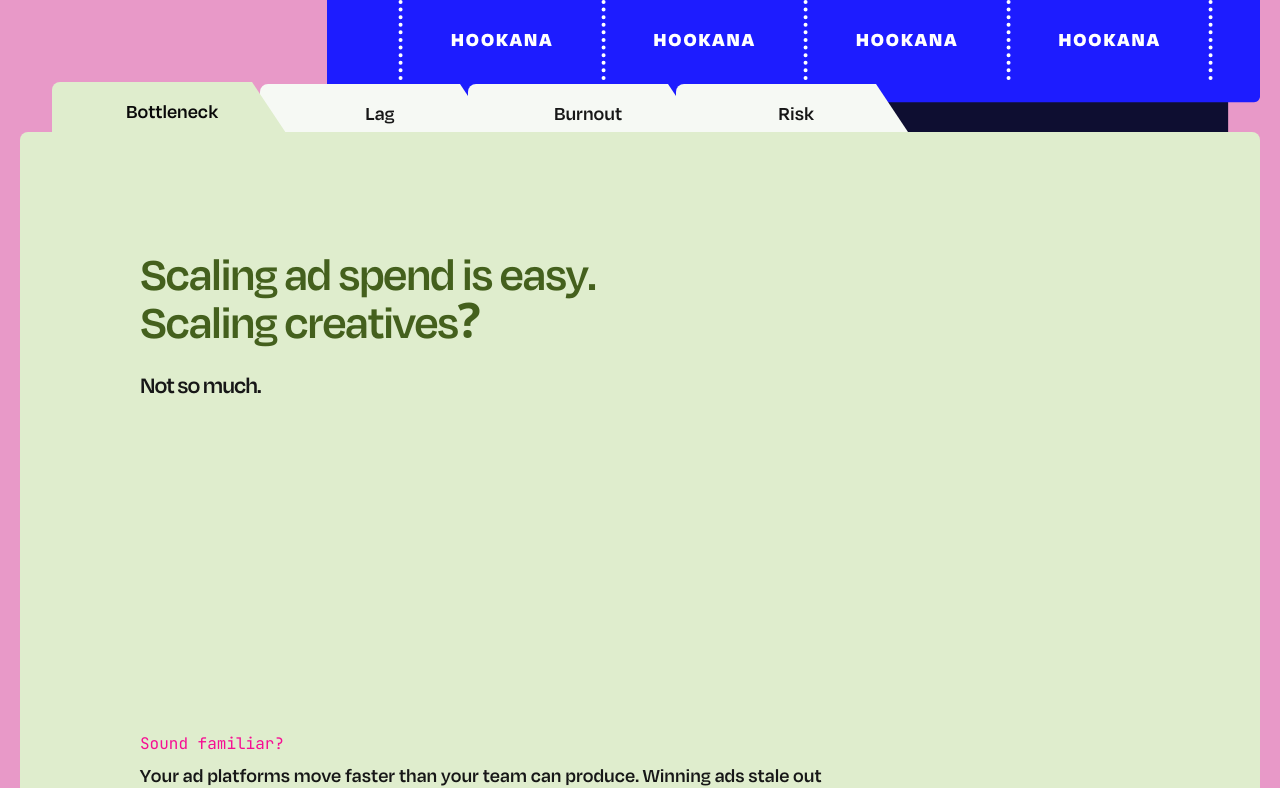
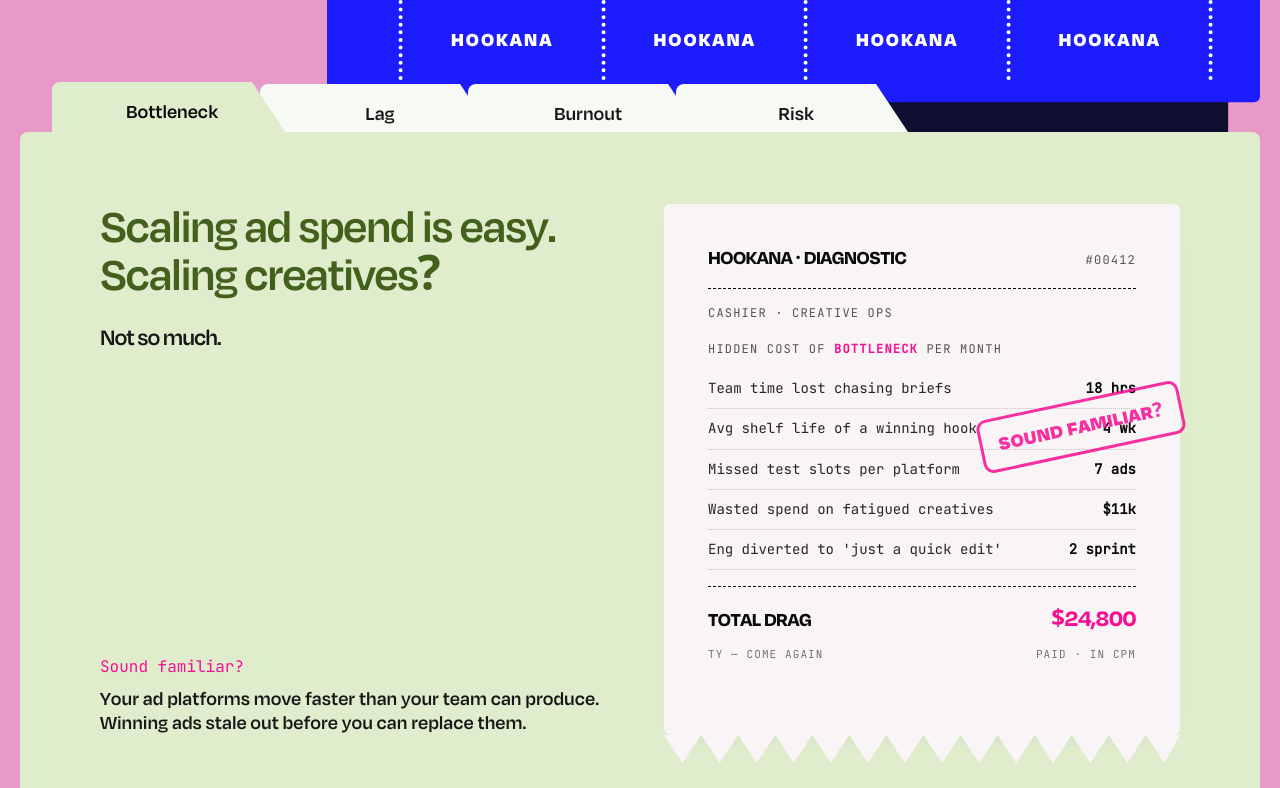
Before and after one commit to whonoahexe/hookana, a Next.js app: page / in a window 1280 px wide. Shown: the part 1160-1948 px from the top of the page. Built offline with nearby package versions, Linux system fonts and the light colour scheme.

Commit message:
feat: problems breakdown

```diff
--- a/components/landing/problems.tsx
+++ b/components/landing/problems.tsx
@@ -1,39 +1,180 @@
+"use client"
+
 import { Tabs, TabsContent, TabsList, TabsTrigger } from "@/components/ui/tabs"
+
+type ReceiptItem = {
+  qty: string
+  desc: string
+}
 
 const tabs = [
   {
     value: "bottleneck",
     label: "Bottleneck",
     inactiveWidth: "10.5rem",
-    heading: "Scaling ad spend is easy. Scaling creatives?",
+    headlineLine1: "Scaling ad spend is easy.",
+    headlineLine2: "Scaling creatives?",
     subheading: "Not so much.",
+    ask: "Sound familiar?",
     body: "Your ad platforms move faster than your team can produce. Winning ads stale out before you can replace them.",
+    receipt: {
+      num: "#00412",
+      problem: "BOTTLENECK",
+      total: "$24,800",
+      items: [
+        { qty: "18 hrs", desc: "Team time lost chasing briefs" },
+        { qty: "4 wk", desc: "Avg shelf life of a winning hook" },
+        { qty: "7 ads", desc: "Missed test slots per platform" },
+        { qty: "$11k", desc: "Wasted spend on fatigued creatives" },
+        { qty: "2 sprint", desc: "Eng diverted to 'just a quick edit'" },
+      ] satisfies ReceiptItem[],
+    },
   },
   {
     value: "lag",
     label: "Lag",
     inactiveWidth: "8.5rem",
-    heading: "Weeks to produce. Days to go stale.",
-    subheading: "The math doesn't add up.",
-    body: "By the time your creative is approved, tested, and live — the trend has passed. Your competitors already iterated three times.",
+    headlineLine1: "Briefs go out Monday.",
+    headlineLine2: "Assets land next Thursday.",
+    subheading: "By then the trend is gone.",
+    ask: "Sound familiar?",
+    body: "Every extra day between concept and live ad is CPM you can't recover. Winning hooks have a shelf life, and your pipeline is measured in weeks.",
+    receipt: {
+      num: "#00567",
+      problem: "LAG",
+      total: "$31,200",
+      items: [
+        { qty: "10 days", desc: "Brief → live ad turnaround" },
+        { qty: "3 trends", desc: "Missed this quarter" },
+        { qty: "$18k", desc: "CPM inflation while waiting" },
+        { qty: "42%", desc: "Drop in CTR after day 14" },
+        { qty: "1 wk", desc: "Dead air between test cycles" },
+      ] satisfies ReceiptItem[],
+    },
   },
   {
     value: "burnout",
     label: "Burnout",
     inactiveWidth: "10rem",
-    heading: "Your best creatives are stuck in a loop.",
-    subheading: "Resize. Repurpose. Repeat.",
-    body: "When top talent spends their days reformatting banners and resizing assets, they burn out — and your creative quality suffers.",
+    headlineLine1: "Your best strategist is",
+    headlineLine2: "trimming TikToks at 11pm.",
+    subheading: "Again.",
+    ask: "Sound familiar?",
+    body: "Growth teams weren't built to be creative factories. When every launch depends on heroics, the people who care most are the first to leave.",
+    receipt: {
+      num: "#00689",
+      problem: "BURNOUT",
+      total: "2 FTE",
+      items: [
+        { qty: "11:42pm", desc: "Avg export time on launch nights" },
+        { qty: "6 apps", desc: "Tools your editor juggles nightly" },
+        { qty: "2 FTE", desc: "Unbudgeted production hours / mo" },
+        { qty: "1 dept", desc: "At risk of attrition this quarter" },
+        { qty: "0 days", desc: "Your creative lead took off in Q1" },
+      ] satisfies ReceiptItem[],
+    },
   },
   {
     value: "risk",
     label: "Risk",
     inactiveWidth: "9.75rem",
-    heading: "More output shouldn't mean less control.",
-    subheading: "But it usually does.",
-    body: "As creative volume scales, brand consistency breaks down. Off-brand assets ship, mistakes compound, and trust erodes.",
+    headlineLine1: "One ad account,",
+    headlineLine2: "three winners on rotation.",
+    subheading: "Until they aren't.",
+    ask: "Sound familiar?",
+    body: "When two creatives carry 80% of spend, a single fatigue curve tanks the quarter. Testing volume isn't a nice-to-have — it's the only insurance policy that works.",
+    receipt: {
+      num: "#00741",
+      problem: "RISK",
+      total: "80% SPEND",
+      items: [
+        { qty: "3 ads", desc: "Carrying 80% of your account" },
+        { qty: "9 days", desc: "Until the next fatigue curve hits" },
+        { qty: "1 event", desc: "Between 'on track' and 'tanked quarter'" },
+        { qty: "0 backup", desc: "Tested hooks ready to promote" },
+        { qty: "$62k", desc: "Exposed spend on brittle rotation" },
+      ] satisfies ReceiptItem[],
+    },
   },
 ]
+
+function DiagnosticReceipt({
+  receipt,
+}: {
+  receipt: (typeof tabs)[0]["receipt"]
+}) {
+  return (
+    <div className="relative w-full self-start rounded-sm bg-pink-50 px-11 pt-10 pb-18 shadow-[0_1px_0_rgba(0,0,0,0.04),0_10px_24px_-18px_rgba(0,0,0,0.18)]">
+      {/* Stamp */}
+      <div className="pointer-events-none absolute top-[42%] right-[-4px] -translate-y-1/2 rotate-[-12deg] rounded-[10px] border-3 border-primary px-4 py-2.5 font-sans text-xl font-black tracking-wide text-primary opacity-85 uppercase">
+        SOUND FAMILIAR?
+      </div>
+
+      {/* Header */}
+      <div className="mb-4 flex items-baseline justify-between border-b border-dashed border-neutral-950 pb-4">
+        <span className="font-sans text-xl font-bold tracking-tight uppercase">
+          HOOKANA · DIAGNOSTIC
+        </span>
+        <span className="font-mono text-xs tracking-widest text-neutral-600 uppercase">
+          {receipt.num}
+        </span>
+      </div>
+
+      {/* Meta */}
+      <div className="mb-5 font-mono text-xs tracking-widest text-neutral-600 uppercase">
+        CASHIER · CREATIVE OPS
+      </div>
+
+      {/* Problem label */}
+      <div className="mb-3 font-mono text-xs tracking-widest text-neutral-600 uppercase">
+        Hidden cost of{" "}
+        <span className="font-bold text-primary">{receipt.problem}</span> per
+        month
+      </div>
+
+      {/* Items */}
+      <ul className="m-0 list-none p-0">
+        {receipt.items.map((item, i) => (
+          <li
+            key={i}
+            className="grid grid-cols-[1fr_auto] gap-3 border-b border-dotted border-neutral-950/20 py-2.5 font-mono text-sm leading-snug"
+          >
+            <span className="text-neutral-800">{item.desc}</span>
+            <span className="font-bold whitespace-nowrap">{item.qty}</span>
+          </li>
+        ))}
+      </ul>
+
+      {/* Total */}
+      <div className="mt-4 grid grid-cols-[1fr_auto] items-baseline gap-3 border-t border-dashed border-neutral-950 pt-4 font-sans text-xl font-bold uppercase tracking-tight">
+        <span>Total drag</span>
+        <span className="text-2xl text-primary">{receipt.total}</span>
+      </div>
+
+      {/* Footer */}
+      <div className="mt-3 flex justify-between font-mono text-[11px] tracking-widest text-neutral-500 uppercase">
+        <span>TY — COME AGAIN</span>
+        <span>PAID · IN CPM</span>
+      </div>
+
+      {/* Zigzag bottom edge — same pattern used across the site */}
+      <div className="absolute right-0 -bottom-7 left-0 h-7">
+        <svg
+          width="100%"
+          height="28"
+          viewBox="0 0 696 28"
+          preserveAspectRatio="none"
+          xmlns="http://www.w3.org/2000/svg"
+        >
+          <path
+            className="fill-pink-50"
+            d="M0,0 L25,28 L50,0 L75,28 L100,0 L125,28 L150,0 L175,28 L200,0 L225,28 L250,0 L275,28 L300,0 L325,28 L350,0 L375,28 L400,0 L425,28 L450,0 L475,28 L500,0 L525,28 L550,0 L575,28 L600,0 L625,28 L650,0 L675,28 L696,0 Z"
+          />
+        </svg>
+      </div>
+    </div>
+  )
+}
 
 export function Problems() {
   return (
@@ -56,20 +197,32 @@ export function Problems() {
           <TabsContent
             key={tab.value}
             value={tab.value}
-            className="z-40 h-200 w-full flex-none rounded-md rounded-b-2xl bg-lime-200 p-30"
+            className="z-40 w-full flex-none rounded-md rounded-b-2xl bg-lime-200 px-20 py-18"
           >
-            <div className="flex h-full flex-col justify-between">
+            <div className="grid h-full grid-cols-1 gap-12 lg:grid-cols-2">
+              {/* Left: copy */}
+              <div className="flex min-h-120 flex-col justify-between">
                 <div className="flex max-w-120 flex-col gap-6">
-                <p className="type-heading-1 text-lime-950">{tab.heading}</p>
+                  <p className="type-heading-1 text-lime-950">
+                    {tab.headlineLine1}
+                    <br />
+                    {tab.headlineLine2}
+                  </p>
                   <p className="type-heading-3 text-accent-foreground">
                     {tab.subheading}
                   </p>
                 </div>
                 <div className="flex flex-col gap-2">
-                <p className="type-monospaced text-primary">Sound familiar?</p>
+                  <p className="type-monospaced text-primary">{tab.ask}</p>
                   <p className="type-heading-4 max-w-172 text-accent-foreground">
                     {tab.body}
                   </p>
+                </div>
+              </div>
+
+              {/* Right: diagnostic receipt */}
+              <div className="flex justify-end">
+                <DiagnosticReceipt receipt={tab.receipt} />
               </div>
             </div>
           </TabsContent>
```
Lines whose indentation alone changed are shown as unchanged.
